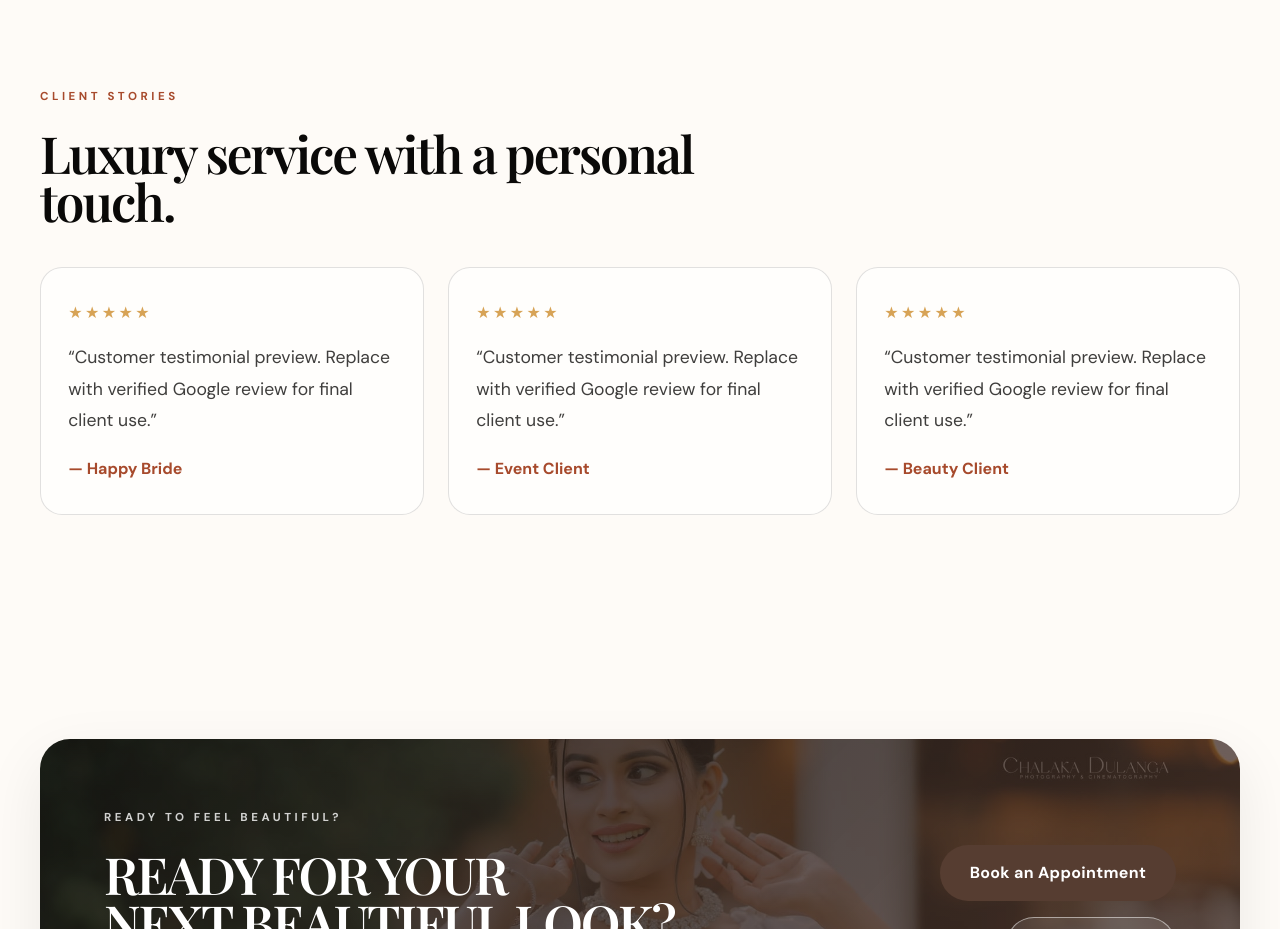
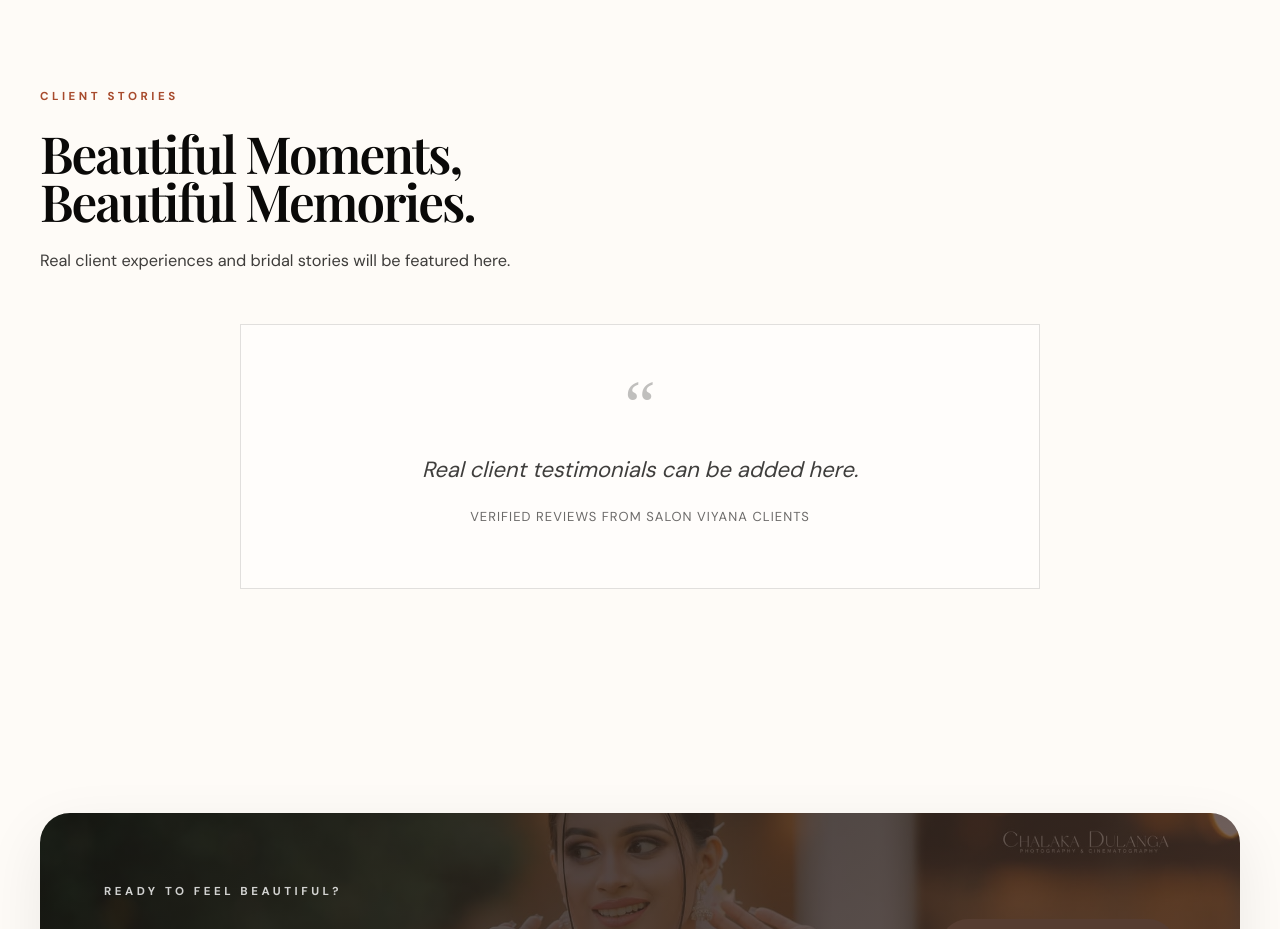
Before and after one commit to heshanmadhuwantha/salon-viyana, a plain HTML site: page index.html in a window 1280 px wide. Shown: the part 6520-7449 px from the top of the page. Drawn offline with nearby package versions, Linux system fonts and the light colour scheme.

Commit message:
Update client stories section

```diff
--- a/assets/css/style.css
+++ b/assets/css/style.css
@@ -667,34 +667,35 @@ p {
   font-weight: 600;
 }
 
-.testimonial-grid {
-  display: grid;
-  grid-template-columns: repeat(3, minmax(0, 1fr));
-  gap: 1.5rem;
+.testimonial-placeholder {
+    max-width: 800px;
+    margin: 50px auto 0;
+    padding: 60px 30px;
+    text-align: center;
+    border: 1px solid rgba(9, 8, 7, 0.12);
+    background: rgba(255, 255, 255, 0.45);
 }
 
-.testimonial-card {
-  background: rgba(255, 255, 255, 0.66);
-  border: 1px solid var(--color-border);
-  border-radius: 22px;
-  padding: 2rem 1.7rem;
+.quote-mark {
+    display: block;
+    font-family: serif;
+    font-size: 70px;
+    line-height: 0.6;
+    opacity: 0.25;
+    margin-bottom: 25px;
 }
 
-.stars {
-  color: #d7a356;
-  margin-bottom: 1rem;
-  letter-spacing: 0.15em;
+.testimonial-placeholder p {
+    font-size: 22px;
+    font-style: italic;
+    margin-bottom: 15px;
 }
 
-.testimonial-card p {
-  font-size: 1.1rem;
-  line-height: 1.8;
-  margin-bottom: 1.2rem;
-}
-
-.testimonial-card span {
-  color: var(--color-accent);
-  font-weight: 700;
+.placeholder-note {
+    font-size: 13px;
+    opacity: 0.6;
+    letter-spacing: 0.08em;
+    text-transform: uppercase;
 }
 
 .cta-box {
--- a/index.html
+++ b/index.html
@@ -302,31 +302,26 @@
           </div>
         </section>
 
-        <section class="testimonials section">
+        <section class="testimonials section" id="testimonials">
     <div class="container">
         <div class="section-heading reveal-up">
             <span class="eyebrow">CLIENT STORIES</span>
-              <h2>Luxury service with a personal touch.</h2>
+            <h2>Beautiful Moments,<br>Beautiful Memories.</h2>
+            <p>
+                Real client experiences and bridal stories will be featured here.
+            </p>
         </div>
 
-            <div class="testimonial-grid">
-              <article class="testimonial-card reveal-up">
-                <div class="stars">★★★★★</div>
-                <p>“Customer testimonial preview. Replace with verified Google review for final client use.”</p>
-                <span>— Happy Bride</span>
-              </article>
+        <div class="testimonial-placeholder reveal-up">
+            <span class="quote-mark">“</span>
 
-              <article class="testimonial-card reveal-up">
-                <div class="stars">★★★★★</div>
-                <p>“Customer testimonial preview. Replace with verified Google review for final client use.”</p>
-                <span>— Event Client</span>
-              </article>
+            <p>
+                Real client testimonials can be added here.
+            </p>
 
-              <article class="testimonial-card reveal-up">
-                <div class="stars">★★★★★</div>
-                <p>“Customer testimonial preview. Replace with verified Google review for final client use.”</p>
-                <span>— Beauty Client</span>
-              </article>
+            <span class="placeholder-note">
+                Verified reviews from Salon Viyana clients
+            </span>
         </div>
     </div>
 </section>
```
Lines whose indentation alone changed are shown as unchanged.
